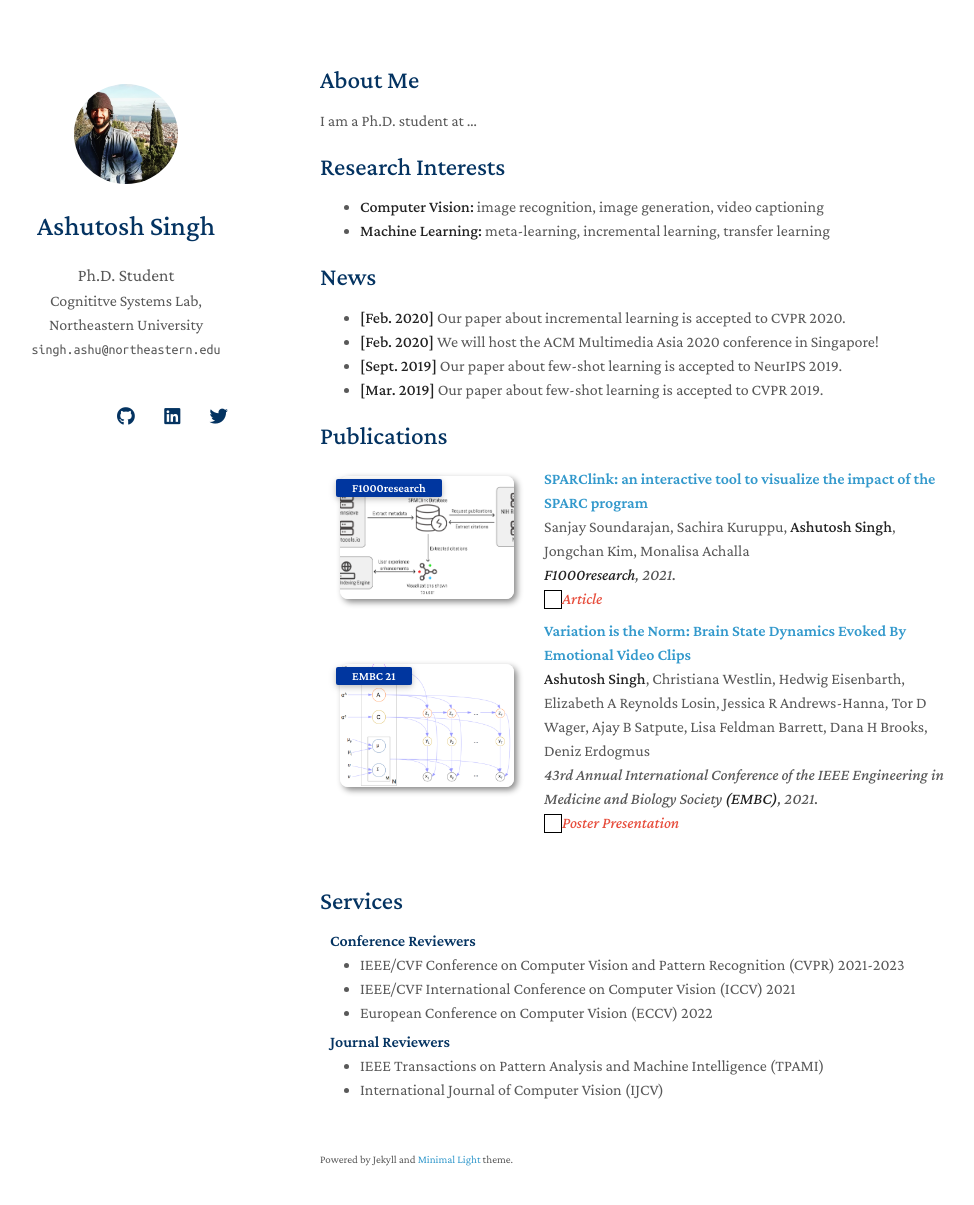
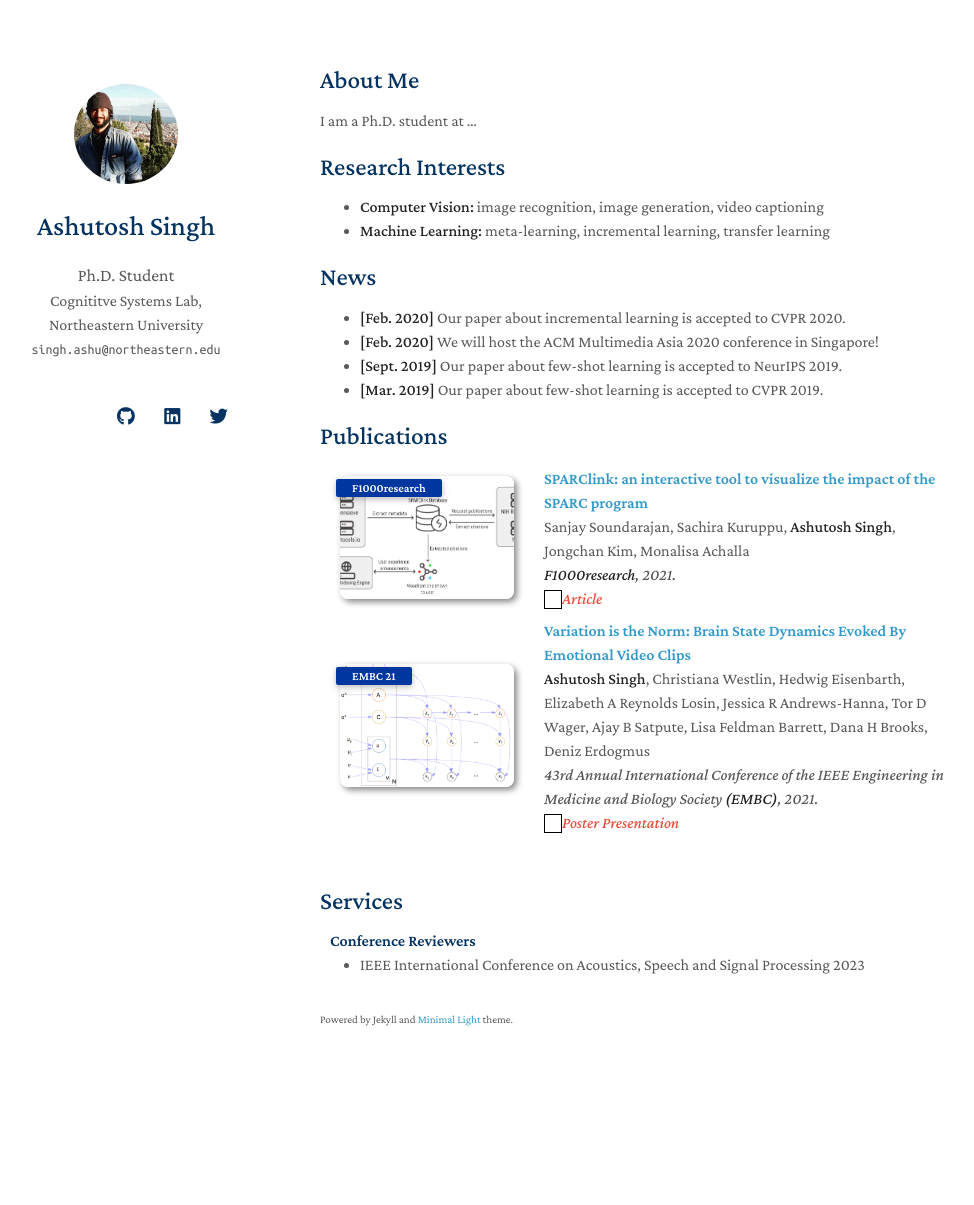
Before and after one commit to ashutosh17dec/ashutosh17dec.github.io, a Jekyll site: the page built from index.md, in a window 1280 px wide and 1240 px high. Shown: the top 1205 px of the window, without its empty margins (150-1124 px from the left). Built offline with Jekyll 4.4.1, drawn with Linux system fonts in a browser that asks for light colours; nearby versions of some CDN libraries; a style sheet for code colours, icons or effects is not loaded; our own code applies the rules of GitHub Pages for plain Markdown files.

Commit message:
Update services.md

```diff
--- a/_includes/services.md
+++ b/_includes/services.md
@@ -3,14 +3,5 @@
 <h4 style="margin:0 10px 0;">Conference Reviewers</h4>
 
 <ul style="margin:0 0 5px;">
-  <li><a href="http://cvpr2023.thecvf.com/"><autocolor>IEEE/CVF Conference on Computer Vision and Pattern Recognition (CVPR) 2021-2023</autocolor></a></li>
-  <li><a href="http://iccv2021.thecvf.com/"><autocolor>IEEE/CVF International Conference on Computer Vision (ICCV) 2021</autocolor></a></li>
-  <li><a href="https://eccv2022.ecva.net/"><autocolor>European Conference on Computer Vision (ECCV) 2022</autocolor></a></li>
+  <li><a href="https://2023.ieeeicassp.org/"><autocolor>IEEE International Conference on Acoustics, Speech and Signal Processing 2023</autocolor></a></li>
 </ul>
-
-<h4 style="margin:0 10px 0;">Journal Reviewers</h4>
-
-<ul style="margin:0 0 20px;">
-  <li><a href="https://www.computer.org/csdl/journal/tp"><autocolor>IEEE Transactions on Pattern Analysis and Machine Intelligence (TPAMI)</autocolor></a></li>
-  <li><a href="https://www.springer.com/journal/11263"><autocolor>International Journal of Computer Vision (IJCV)</autocolor></a></li>
-</ul>
```
